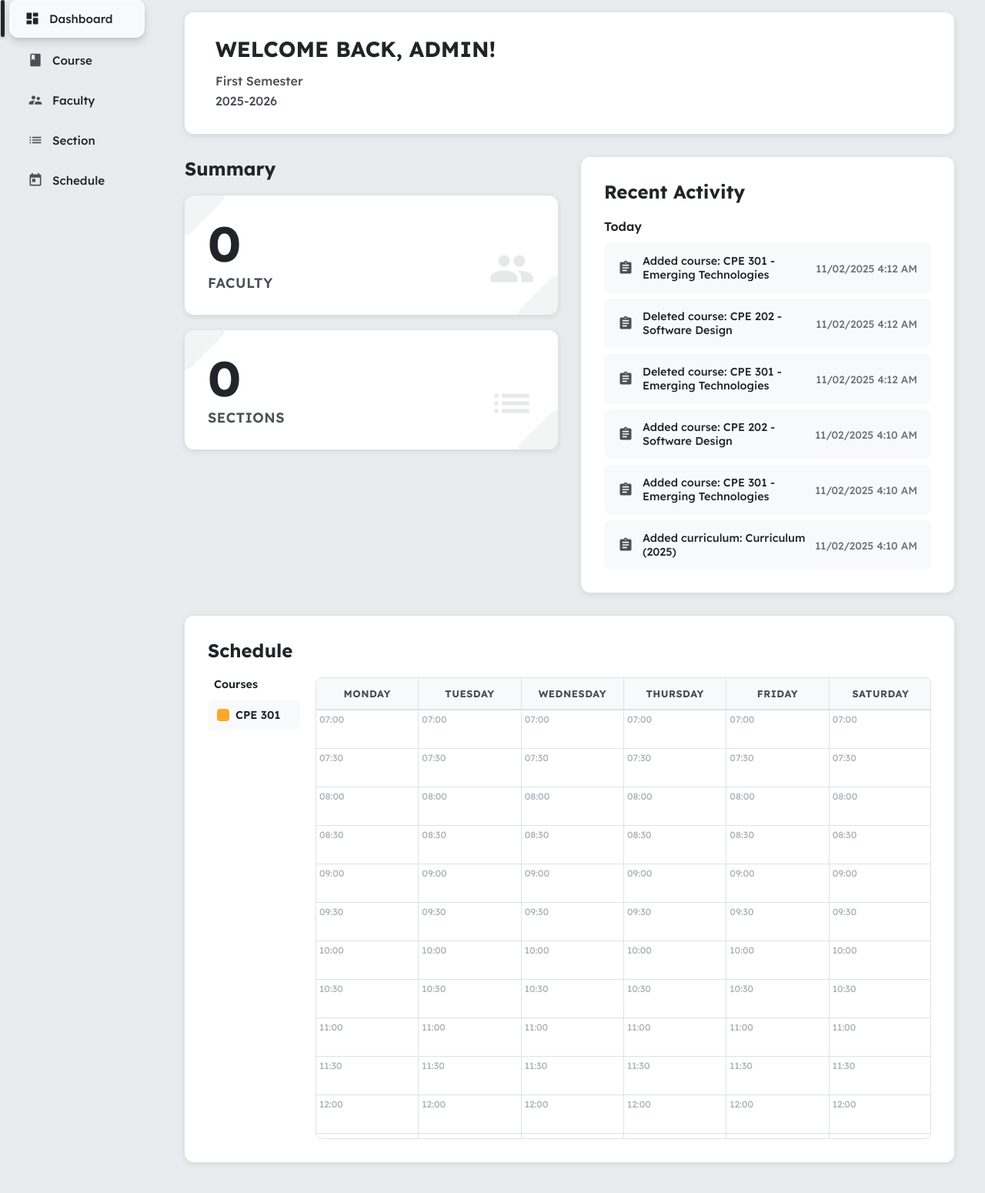
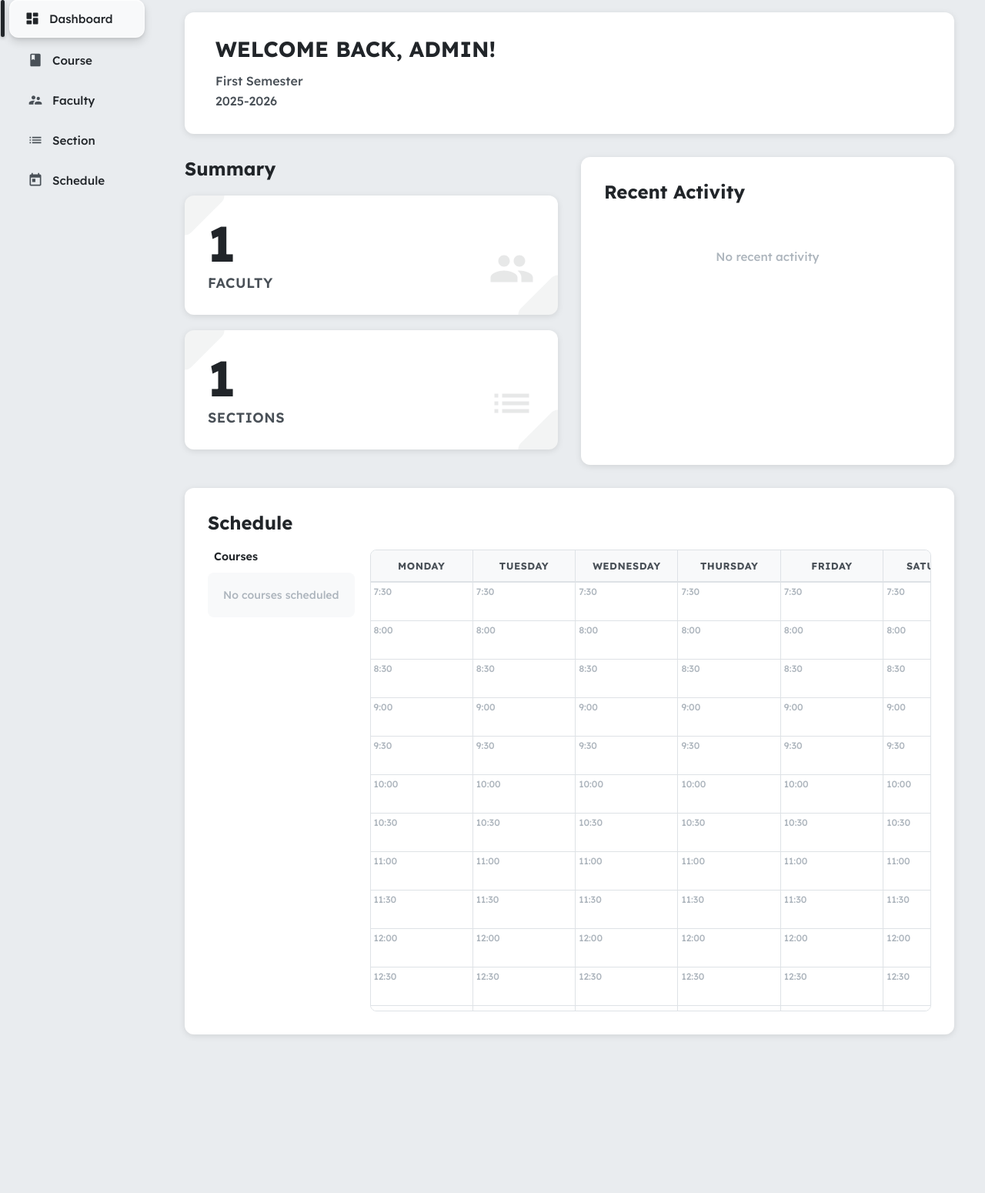
Before and after one commit to Summer077/Auto-Scheduling, a Django app: page /admin/dashboard/ in a window 1280 px wide. Shown: the part 94-1644 px from the top of the page at 77% size. Run offline with Django 5.2, Linux system fonts and the light colour scheme; a user stored in the database is signed in; data comes from the database, SQL or seed files in the repository; both versions use the stored data as it was after the commit; tables that the repository leaves empty hold one stand-in row (values such as "Sample post"); lists and menus that the app fills with data are empty.

Commit message:
fixing dashboard

```diff
--- a/hello/templates/hello/dashboard.html
+++ b/hello/templates/hello/dashboard.html
@@ -1,10 +1,14 @@
 {% load static %}
+{% load custom_filters %}
 <!DOCTYPE html>
 <html lang="en">
 <head>
     <meta charset="UTF-8">
     <meta name="viewport" content="width=device-width, initial-scale=1.0">
     <title>Dashboard - ASSIST</title>
+    <link rel="preconnect" href="https://fonts.googleapis.com">
+    <link rel="preconnect" href="https://fonts.gstatic.com" crossorigin>
+    <link href="https://fonts.googleapis.com/css2?family=Nunito+Sans:wght@300;400;600;700;800;900&display=swap" rel="stylesheet">
     <link rel="stylesheet" href="{% static 'hello/css/dashboard.css' %}">
 </head>
 <body>
@@ -103,11 +107,11 @@
                 <h2>Recent Activity</h2>
 
                 <div id="activityContainer">
-                    {% if today_activities or yesterday_activities %}
-                        {% if today_activities %}
+                    {% if recent_activities %}
+                        {% for day, activities in recent_activities.items %}
                         <div class="activity-day">
-                            <div class="activity-day-label">Today</div>
-                            {% for activity in today_activities %}
+                            <div class="activity-day-label">{{ day }}</div>
+                            {% for activity in activities %}
                             <div class="activity-item">
                                 <svg xmlns="http://www.w3.org/2000/svg" viewBox="0 0 24 24">
                                     <path d="M19 3h-4.18C14.4 1.84 13.3 1 12 1c-1.3 0-2.4.84-2.82 2H5c-1.1 0-2 .9-2 2v14c0 1.1.9 2 2 2h14c1.1 0 2-.9 2-2V5c0-1.1-.9-2-2-2zm-7 0c.55 0 1 .45 1 1s-.45 1-1 1-1-.45-1-1 .45-1 1-1zm2 14H7v-2h7v2zm3-4H7v-2h10v2zm0-4H7V7h10v2z"/>
@@ -117,22 +121,7 @@
                             </div>
                             {% endfor %}
                         </div>
-                        {% endif %}
-
-                        {% if yesterday_activities %}
-                        <div class="activity-day">
-                            <div class="activity-day-label">Yesterday</div>
-                            {% for activity in yesterday_activities %}
-                            <div class="activity-item">
-                                <svg xmlns="http://www.w3.org/2000/svg" viewBox="0 0 24 24">
-                                    <path d="M19 3h-4.18C14.4 1.84 13.3 1 12 1c-1.3 0-2.4.84-2.82 2H5c-1.1 0-2 .9-2 2v14c0 1.1.9 2 2 2h14c1.1 0 2-.9 2-2V5c0-1.1-.9-2-2-2zm-7 0c.55 0 1 .45 1 1s-.45 1-1 1-1-.45-1-1 .45-1 1-1zm2 14H7v-2h7v2zm3-4H7v-2h10v2zm0-4H7V7h10v2z"/>
-                                </svg>
-                                <span>{{ activity.message }}</span>
-                                <span class="activity-time">{{ activity.timestamp|date:"m/d/Y g:i A" }}</span>
-                            </div>
-                            {% endfor %}
-                        </div>
-                        {% endif %}
+                        {% endfor %}
                     {% else %}
                         <div class="activity-empty">No recent activity</div>
                     {% endif %}
@@ -151,7 +140,7 @@
                         {% if scheduled_courses %}
                             {% for course in scheduled_courses %}
                             <div class="course-label">
-                                <div class="course-color" style="background: {{ course.color }};"></div>
+                                <div class="course-color" style="background: {{ course.course_code|auto_color }};"></div>
                                 <span>{{ course.course_code }}</span>
                             </div>
                             {% endfor %}
@@ -180,7 +169,7 @@
                                 <td data-time="{{ time }}" data-day="{{ forloop.counter0 }}">
                                     {% for schedule in schedules %}
                                         {% if schedule.day == forloop.counter0 and schedule.start_time == time %}
-                                        <div class="schedule-block" style="background: {{ schedule.course.color }};">
+                                        <div class="schedule-block" style="background: {{ schedule.course.course_code|auto_color }};">
                                             <div class="course-code">{{ schedule.course.course_code }}</div>
                                             <div class="course-details">Room: {{ schedule.room|default:'TBA' }}</div>
                                             <div class="course-details">{{ schedule.section.name|default:'No Section' }}</div>
--- a/hello/views.py
+++ b/hello/views.py
@@ -5,7 +5,7 @@ from django.contrib.auth.decorators import login_required
 from django.http import JsonResponse
 from django.utils import timezone
 from datetime import datetime, timedelta
-from .models import Course, Curriculum, Activity
+from .models import Course, Curriculum, Activity, Faculty, Section, Schedule
 from .forms import CourseForm, CurriculumForm
 
 def admin_login(request):
@@ -41,71 +41,6 @@ def admin_logout(request):
     messages.success(request, 'You have been logged out successfully.')
     return redirect('admin_login')
 
-@login_required(login_url='admin_login')
-def admin_dashboard(request):
-    """
-    Admin dashboard - displays summary statistics and recent activities
-    """
-    if not (request.user.is_staff or request.user.is_superuser):
-        messages.error(request, 'You do not have permission to access this page.')
-        return redirect('admin_login')
-
-    # Get counts from database
-    faculty_count = 0  # TODO: Implement when Faculty model is used
-    section_count = 0  # TODO: Implement when Section model is used
-
-    # Get all activities from last 2 days
-    today = timezone.now().date()
-    yesterday = today - timedelta(days=1)
-    two_days_ago = today - timedelta(days=2)
-
-    all_activities = Activity.objects.filter(
-        timestamp__date__gte=yesterday
-    ).order_by('-timestamp')
-
-    # Group activities by day
-    today_activities = []
-    yesterday_activities = []
-
-    for activity in all_activities:
-        activity_date = activity.timestamp.date()
-        if activity_date == today:
-            today_activities.append(activity)
-        elif activity_date == yesterday:
-            yesterday_activities.append(activity)
-
-    # Get all courses
-    all_courses = Course.objects.all().order_by('course_code')
-
-    # Generate time slots from 7:30 AM to 9:30 PM
-    time_slots = []
-    for hour in range(7, 22):
-        for minute in ['00', '30']:
-            if hour == 21 and minute == '30':
-                break
-            time_slots.append(f"{hour:02d}:{minute}")
-    time_slots.append("21:30")
-
-    # Days of the week
-    days = ['Monday', 'Tuesday', 'Wednesday', 'Thursday', 'Friday', 'Saturday']
-
-    # Get schedules (empty for now until Schedule model is fully implemented)
-    schedules = []
-
-    context = {
-        'user': request.user,
-        'faculty_count': faculty_count,
-        'section_count': section_count,
-        'today_activities': today_activities,
-        'yesterday_activities': yesterday_activities,
-        'scheduled_courses': all_courses,
-        'time_slots': time_slots,
-        'days': days,
-        'schedules': schedules,
-    }
-
-    return render(request, 'hello/dashboard.html', context)
-
 def log_activity(user, action, entity_type, entity_name, message):
     """Helper function to log activities"""
     Activity.objects.create(
@@ -115,6 +50,97 @@ def log_activity(user, action, entity_type, entity_name, message):
         entity_name=entity_name,
         message=message
     )
+
+@login_required(login_url='admin_login')
+def admin_dashboard(request):
+    """
+    Admin dashboard - displays summary statistics and recent activities
+    Fetches data directly from Django database
+    """
+    if not (request.user.is_staff or request.user.is_superuser):
+        messages.error(request, 'You do not have permission to access this page.')
+        return redirect('admin_login')
+
+    # Get counts from database
+    faculty_count = Faculty.objects.count()
+    section_count = Section.objects.count()
+
+    # Get recent activities (last 2 days)
+    recent_activities = get_recent_activities()
+
+    # Get courses that have schedules assigned
+    scheduled_courses = Course.objects.filter(schedules__isnull=False).distinct()
+
+    # Generate time slots from 7:30 AM to 9:30 PM
+    time_slots = generate_time_slots()
+
+    # Days of the week
+    days = ['Monday', 'Tuesday', 'Wednesday', 'Thursday', 'Friday', 'Saturday']
+
+    # Get schedules
+    schedules = Schedule.objects.all().select_related('course', 'section', 'room', 'faculty')
+
+    context = {
+        'user': request.user,
+        'faculty_count': faculty_count,
+        'section_count': section_count,
+        'recent_activities': recent_activities,
+        'scheduled_courses': scheduled_courses,
+        'time_slots': time_slots,
+        'days': days,
+        'schedules': schedules,
+    }
+
+    return render(request, 'hello/dashboard.html', context)
+
+def generate_time_slots():
+    """Generate time slots from 7:30 AM to 9:30 PM in 30-minute intervals"""
+    time_slots = []
+    current_hour = 7
+    current_minute = 30
+
+    while current_hour < 21 or (current_hour == 21 and current_minute == 0):
+        time_str = f"{current_hour}:{current_minute:02d}"
+        time_slots.append(time_str)
+
+        # Increment by 30 minutes
+        current_minute += 30
+        if current_minute >= 60:
+            current_minute = 0
+            current_hour += 1
+
+    # Add final 9:30 PM slot
+    time_slots.append("21:30")
+
+    return time_slots
+
+def get_recent_activities():
+    """
+    Get recent activities grouped by day (Today, Yesterday)
+    Returns activities from Activity model
+    """
+    today = timezone.now().date()
+    yesterday = today - timedelta(days=1)
+
+    activities_dict = {}
+
+    # Get activities from today
+    today_activities = Activity.objects.filter(
+        timestamp__date=today
+    ).order_by('-timestamp')
+
+    if today_activities.exists():
+        activities_dict['Today'] = list(today_activities)
+
+    # Get activities from yesterday
+    yesterday_activities = Activity.objects.filter(
+        timestamp__date=yesterday
+    ).order_by('-timestamp')
+
+    if yesterday_activities.exists():
+        activities_dict['Yesterday'] = list(yesterday_activities)
+
+    return activities_dict
 
 @login_required(login_url='admin_login')
 def course_view(request):
@@ -180,7 +206,7 @@ def course_view(request):
         'selected_year': int(selected_year) if selected_year else None,
         'selected_semester': int(selected_semester) if selected_semester else None,
     }
-    return render(request, 'hello/course.html', context)
+    return render(request, 'hello/course_management.html', context)
 
 @login_required(login_url='admin_login')
 def add_course(request):
@@ -213,15 +239,15 @@ def edit_course(request, course_id):
     if request.method == 'POST':
         form = CourseForm(request.POST, instance=course)
         if form.is_valid():
-            updated_course = form.save()
+            course = form.save()
 
             # Log activity
             log_activity(
                 user=request.user,
                 action='edit',
                 entity_type='course',
-                entity_name=updated_course.course_code,
-                message=f'Edited course: {updated_course.course_code} - {updated_course.descriptive_title}'
+                entity_name=course.course_code,
+                message=f'Edited course: {course.course_code} - {course.descriptive_title}'
             )
 
             return JsonResponse({'success': True})
@@ -277,7 +303,7 @@ def add_curriculum(request):
                 user=request.user,
                 action='add',
                 entity_type='curriculum',
-                entity_name=curriculum.name,
+                entity_name=f'{curriculum.name} ({curriculum.year})',
                 message=f'Added curriculum: {curriculum.name} ({curriculum.year})'
             )
 
@@ -292,8 +318,7 @@ def delete_curriculum(request, curriculum_id):
     """Delete curriculum"""
     if request.method == 'POST':
         curriculum = get_object_or_404(Curriculum, id=curriculum_id)
-        curriculum_name = curriculum.name
-        curriculum_year = curriculum.year
+        curriculum_name = f'{curriculum.name} ({curriculum.year})'
 
         curriculum.delete()
 
@@ -303,7 +328,7 @@ def delete_curriculum(request, curriculum_id):
             action='delete',
             entity_type='curriculum',
             entity_name=curriculum_name,
-            message=f'Deleted curriculum: {curriculum_name} ({curriculum_year})'
+            message=f'Deleted curriculum: {curriculum_name}'
         )
 
         return JsonResponse({'success': True})
@@ -325,6 +350,8 @@ def edit_curriculum(request, curriculum_id):
     elif request.method == 'POST':
         try:
             curriculum = Curriculum.objects.get(id=curriculum_id)
+            old_name = f'{curriculum.name} ({curriculum.year})'
+
             curriculum.name = request.POST.get('name')
             curriculum.year = request.POST.get('year')
             curriculum.save()
@@ -334,8 +361,8 @@ def edit_curriculum(request, curriculum_id):
                 user=request.user,
                 action='edit',
                 entity_type='curriculum',
-                entity_name=curriculum.name,
-                message=f'Edited curriculum: {curriculum.name} ({curriculum.year})'
+                entity_name=f'{curriculum.name} ({curriculum.year})',
+                message=f'Edited curriculum: {old_name} → {curriculum.name} ({curriculum.year})'
             )
 
             return JsonResponse({'success': True})
```
Also changed, not shown: hello/templatetags/custom_filters.py (+45 -3 lines), db.sqlite3.
